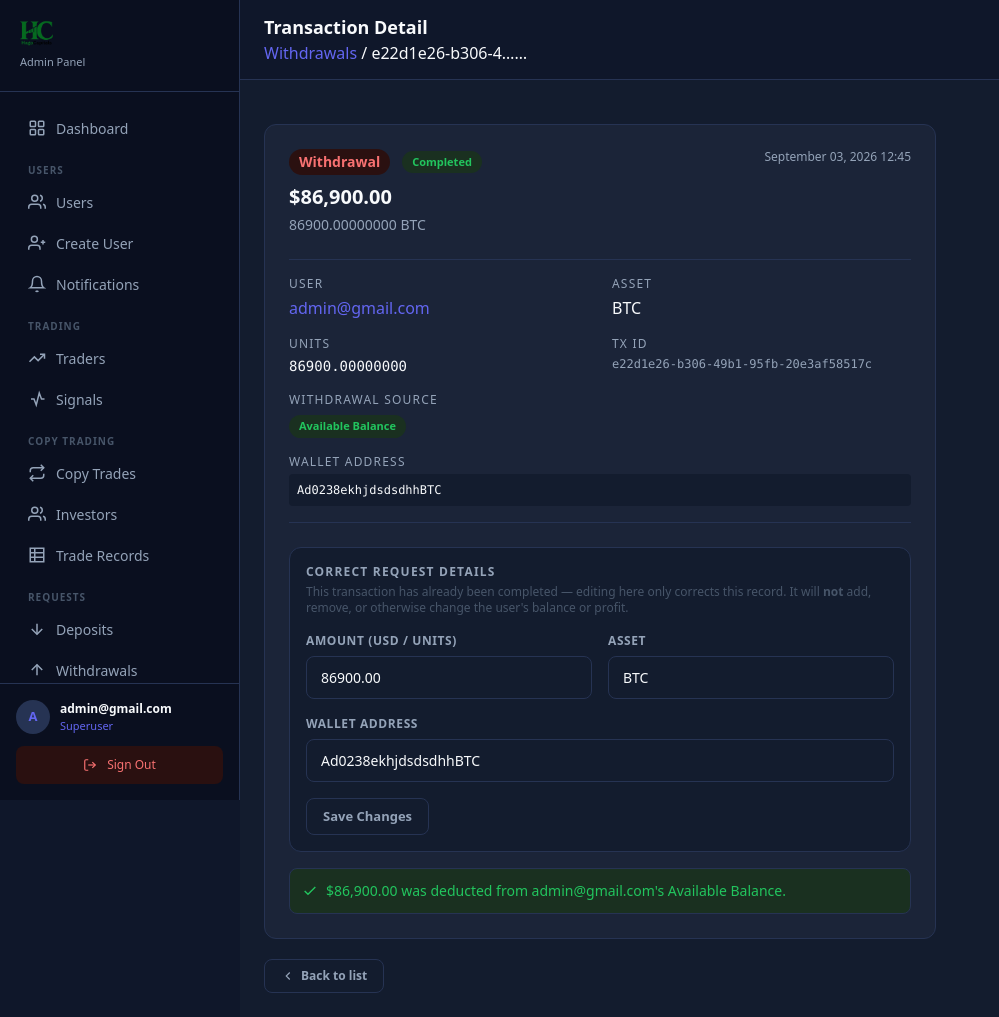
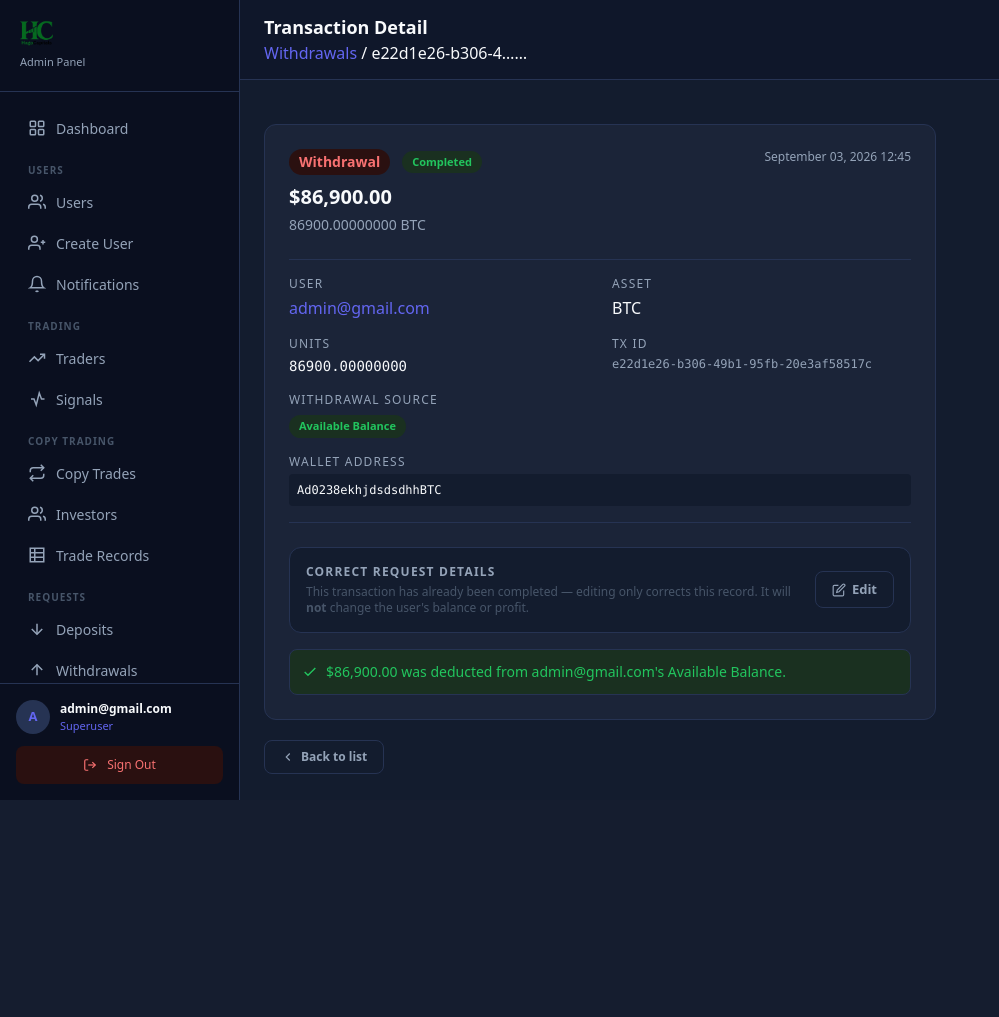
Before and after one commit to citadelmarketpro-prog/hagocapitals_be, a Django app: page /panel/transactions/15/ in a window 1280 px wide. Shown: the whole page, without its empty margins (0-999 px from the left). After the commit the page ends 800 px from the top, so only its background shows below. Run offline with Django 5.2, Linux system fonts and the light colour scheme; a user stored in the database is signed in; data comes from the database, SQL or seed files in the repository; some libraries are stand-ins or nearby versions.

Commit message:
Add a dedicated transaction edit page
Replaces the inline correction form on the detail page with a proper
standalone edit page (GET renders the form, POST saves — same view),
and adds an Edit button/link to it from the transactions, deposits,
and withdrawals list pages as well as the detail page.

Business logic is unchanged: status is never editable from this form,
and the withdrawal balance/ROI re-reservation only applies while the
transaction is still pending, same as before.

Co-Authored-By: Claude Sonnet 5 <noreply@anthropic.com>

```diff
--- a/dashboard/templates/panel/transactions/detail.html
+++ b/dashboard/templates/panel/transactions/detail.html
@@ -76,32 +76,19 @@
     </div>
 
     <!-- Correct record — always available, regardless of status -->
-    <div class="p-4 rounded-xl mb-4" style="background:#131c2e; border:1px solid #263353;">
-      <p class="text-xs font-semibold uppercase tracking-widest mb-1" style="color:#94a3b8;">Correct request details</p>
-      {% if obj.status == "pending" %}
-      <p class="text-xs mb-4" style="color:#475569;">If what the user actually sent or uploaded doesn't match what they entered, fix it here before approving.</p>
-      {% else %}
-      <p class="text-xs mb-4" style="color:#475569;">This transaction has already been {{ obj.status }} — editing here only corrects this record. It will <strong>not</strong> add, remove, or otherwise change the user's balance or profit.</p>
-      {% endif %}
-      <form method="post" action="{% url 'panel:transaction_edit' obj.pk %}">
-        {% csrf_token %}
-        <input type="hidden" name="status" value="{{ edit_form.instance.status }}" />
-        <div class="grid grid-cols-2 gap-4 mb-4">
-          <div>
-            <label class="form-label">Amount (USD / Units)</label>
-            <input type="number" name="amount_usd" class="form-control" step="0.01" min="0" required value="{{ edit_form.instance.amount_usd|stringformat:'s' }}" />
-          </div>
-          <div>
-            <label class="form-label">Asset</label>
-            <input type="text" name="asset" class="form-control" required value="{{ edit_form.instance.asset }}" />
-          </div>
-          <div class="col-span-2">
-            <label class="form-label">Wallet Address</label>
-            <input type="text" name="wallet_address" class="form-control" value="{{ edit_form.instance.wallet_address }}" />
-          </div>
-        </div>
-        <button type="submit" class="btn btn-ghost">Save Changes</button>
-      </form>
+    <div class="p-4 rounded-xl mb-4 flex items-center justify-between gap-4" style="background:#131c2e; border:1px solid #263353;">
+      <div>
+        <p class="text-xs font-semibold uppercase tracking-widest mb-1" style="color:#94a3b8;">Correct request details</p>
+        {% if obj.status == "pending" %}
+        <p class="text-xs" style="color:#475569;">If what the user actually sent or uploaded doesn't match what they entered, fix it before approving.</p>
+        {% else %}
+        <p class="text-xs" style="color:#475569;">This transaction has already been {{ obj.status }} — editing only corrects this record. It will <strong>not</strong> change the user's balance or profit.</p>
+        {% endif %}
+      </div>
+      <a href="{% url 'panel:transaction_edit' obj.pk %}" class="btn btn-ghost shrink-0">
+        <svg width="14" height="14" viewBox="0 0 24 24" fill="none" stroke="currentColor" stroke-width="2"><path d="M11 4H4a2 2 0 0 0-2 2v14a2 2 0 0 0 2 2h14a2 2 0 0 0 2-2v-7"/><path d="M18.5 2.5a2.121 2.121 0 0 1 3 3L12 15l-4 1 1-4 9.5-9.5Z"/></svg>
+        Edit
+      </a>
     </div>
 
     <!-- Status-specific actions / info -->
--- a/dashboard/templates/panel/transactions/list.html
+++ b/dashboard/templates/panel/transactions/list.html
@@ -55,6 +55,7 @@
       <td>
         <div class="flex gap-2">
           <a href="{% url 'panel:transaction_detail' tx.pk %}" class="btn btn-ghost" style="padding:4px 10px; font-size:11px;">View</a>
+          <a href="{% url 'panel:transaction_edit' tx.pk %}" class="btn btn-ghost" style="padding:4px 10px; font-size:11px;">Edit</a>
           {% if tx.status == "pending" %}
             <form method="post" action="{% url 'panel:transaction_approve' tx.pk %}">{% csrf_token %}
               <button type="submit" class="btn btn-success" style="padding:4px 10px; font-size:11px;">Approve</button>
--- a/dashboard/views.py
+++ b/dashboard/views.py
@@ -348,16 +348,20 @@ def transaction_detail(request, pk):
 
 
 @superuser_required
-@require_POST
 def transaction_edit(request, pk):
     tx = get_object_or_404(Transaction, pk=pk)
+
+    if request.method == "GET":
+        form = TransactionEditForm(instance=tx)
+        return render(request, "panel/transactions/edit.html", {"obj": tx, "form": form})
+
     old_amount_usd = tx.amount_usd  # captured before form validation mutates tx in place
     data = request.POST.copy()
     data["units"] = data.get("amount_usd", tx.units)  # units tracks the USD amount 1:1 on this platform
+    data["status"] = tx.status  # status is never editable from this form — approve/reject own that
     form = TransactionEditForm(data, instance=tx)
     if not form.is_valid():
-        messages.error(request, "Could not save changes — please check the values entered.")
-        return redirect("panel:transaction_detail", pk=pk)
+        return render(request, "panel/transactions/edit.html", {"obj": tx, "form": form})
 
     # Withdrawal funds are reserved (deducted) the instant the request is made,
     # so while it's still pending, changing the amount here must re-reserve the
```
Also changed, not shown: dashboard/templates/panel/transactions/edit.html (added, +68 -0 lines).
